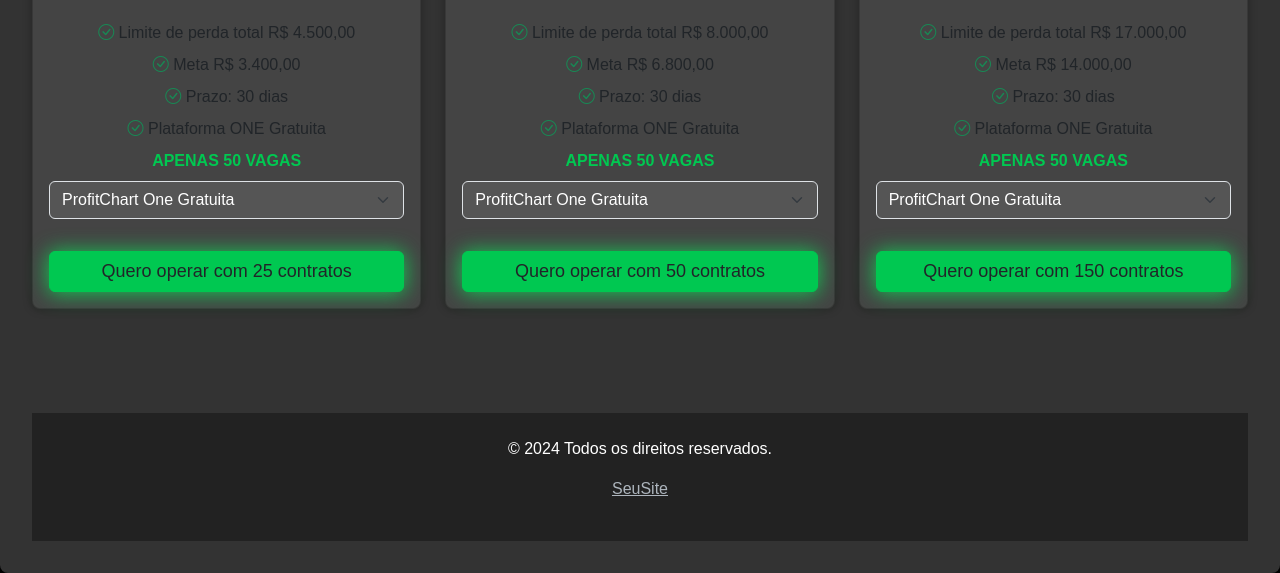
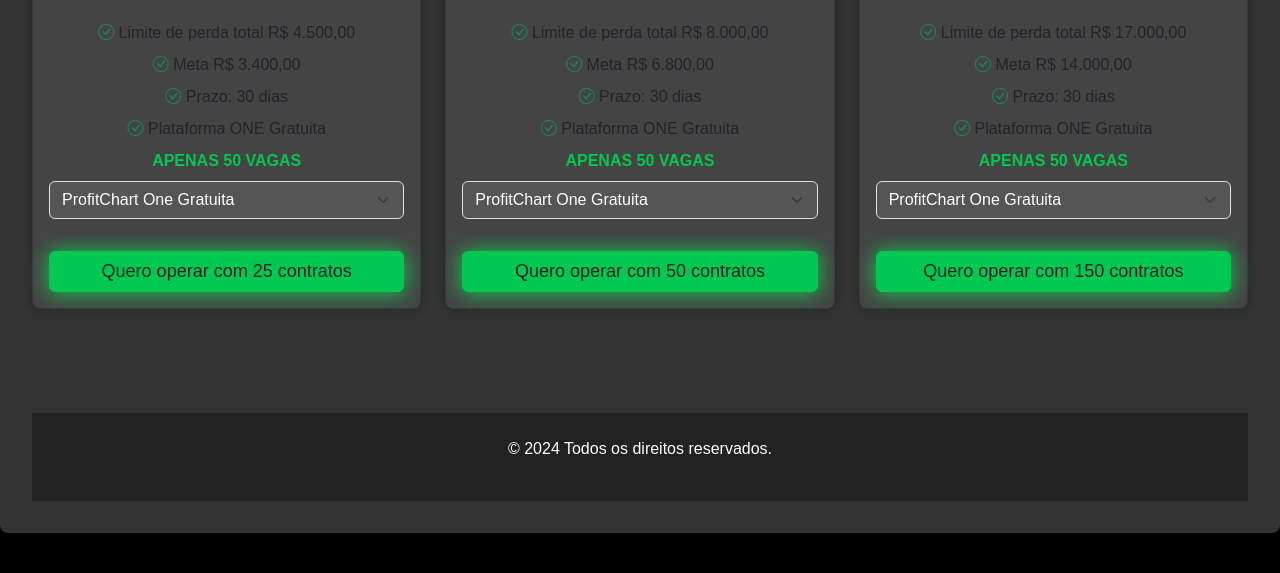
Before and after one commit to geradornot/nova, a plain HTML site: page index.html in a window 1280 px wide. Shown: the part 643-1216 px from the top of the page. After the commit the page ends 1176 px from the top, so only its background shows below. Drawn offline with nearby package versions, Linux system fonts and the light colour scheme.

Commit message:
Update index.html

```diff
--- a/index.html
+++ b/index.html
@@ -269,7 +269,7 @@
     <footer class="footer py-4 mt-5">
       <div class="container text-center">
         <p>&copy; 2024 Todos os direitos reservados.</p>
-        <p><a href="https://www.seusite.com.br" class="footer-link">SeuSite</a></p>
+
       </div>
     </footer>
   </div>
```
